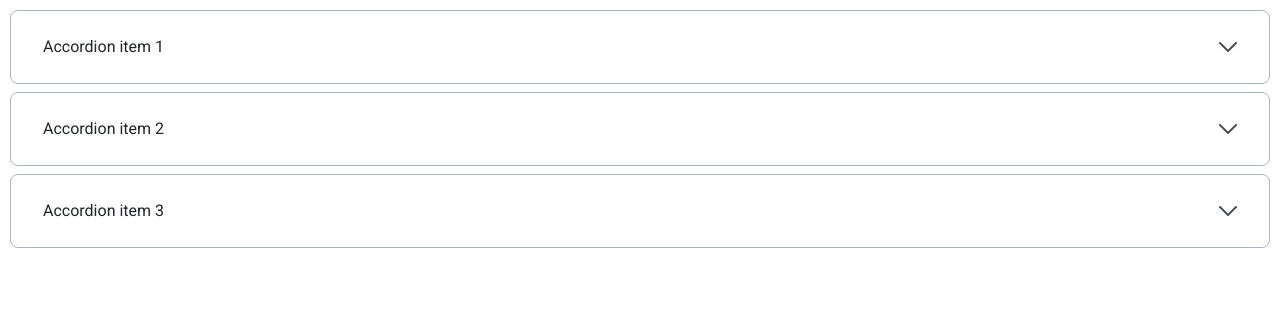
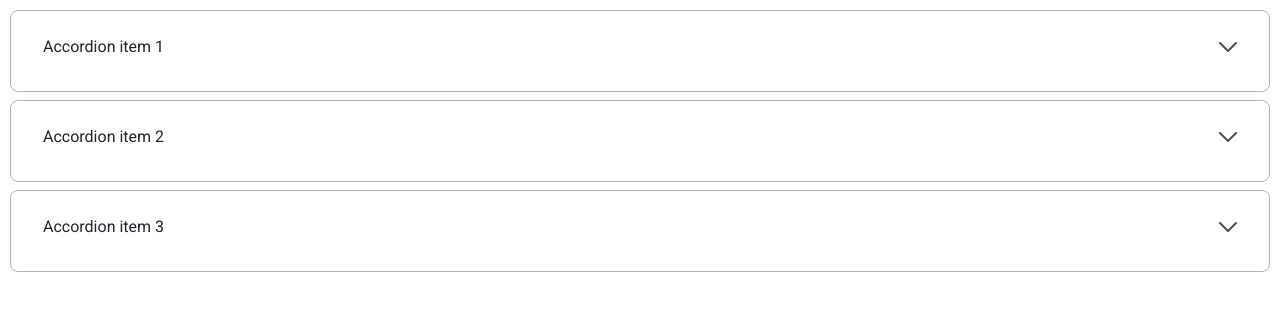
Before and after one commit to js-tasks-ru/htmlcss-20230714_ivan61, a website: page 03-lection1/02-accordion/index.html in a window 1280 px wide. Drawn offline with Linux system fonts and the light colour scheme.

Commit message:
change padding

```diff
--- a/03-lection1/02-accordion/accordion.css
+++ b/03-lection1/02-accordion/accordion.css
@@ -11,7 +11,7 @@
 }
 
 .accordion__section{
-    padding: 24px 32px;
+    padding: 24px 32px 32px;
     border-radius: 8px;
     border: 1px solid var(--grey-3);
 }
```
